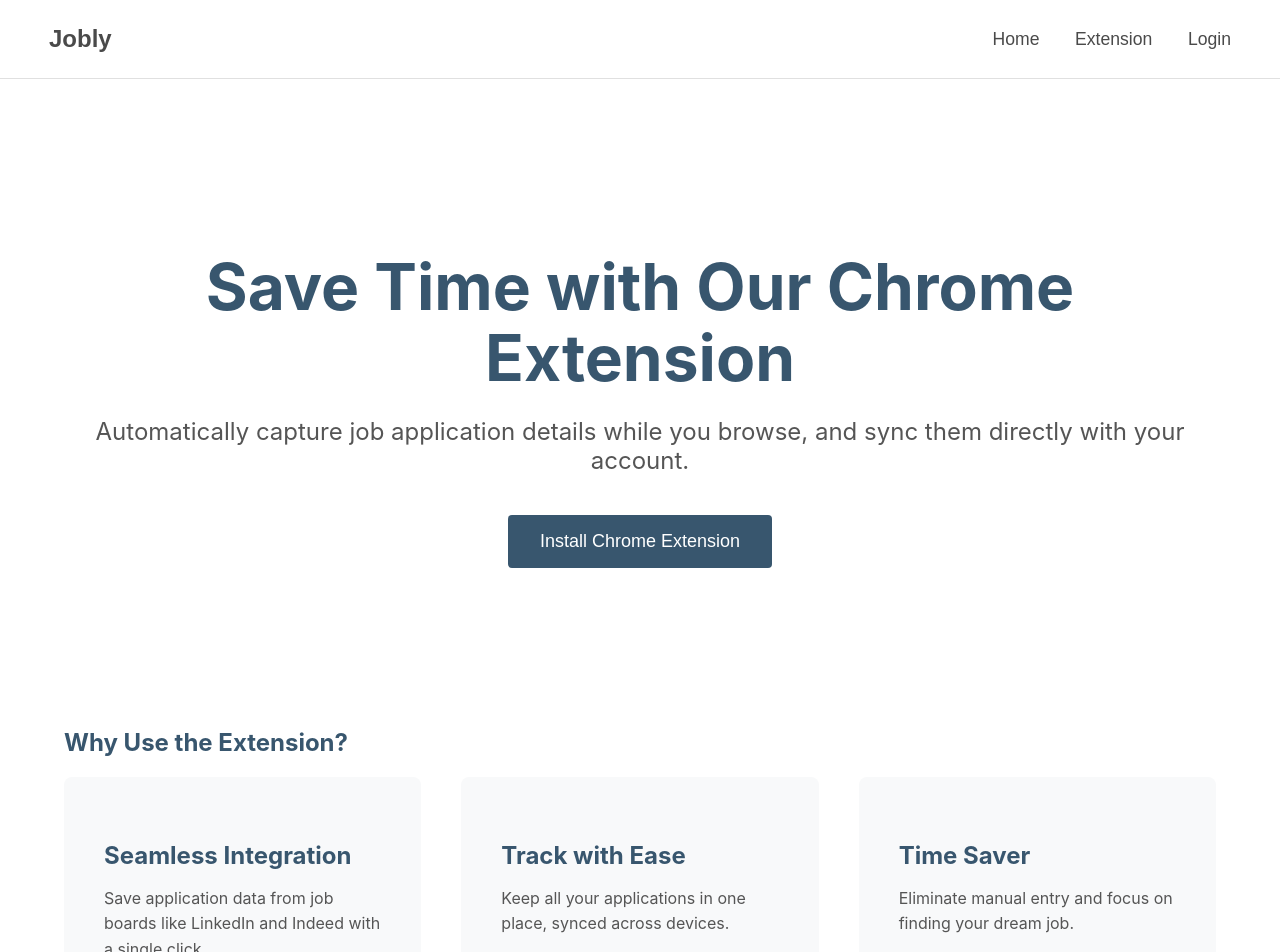
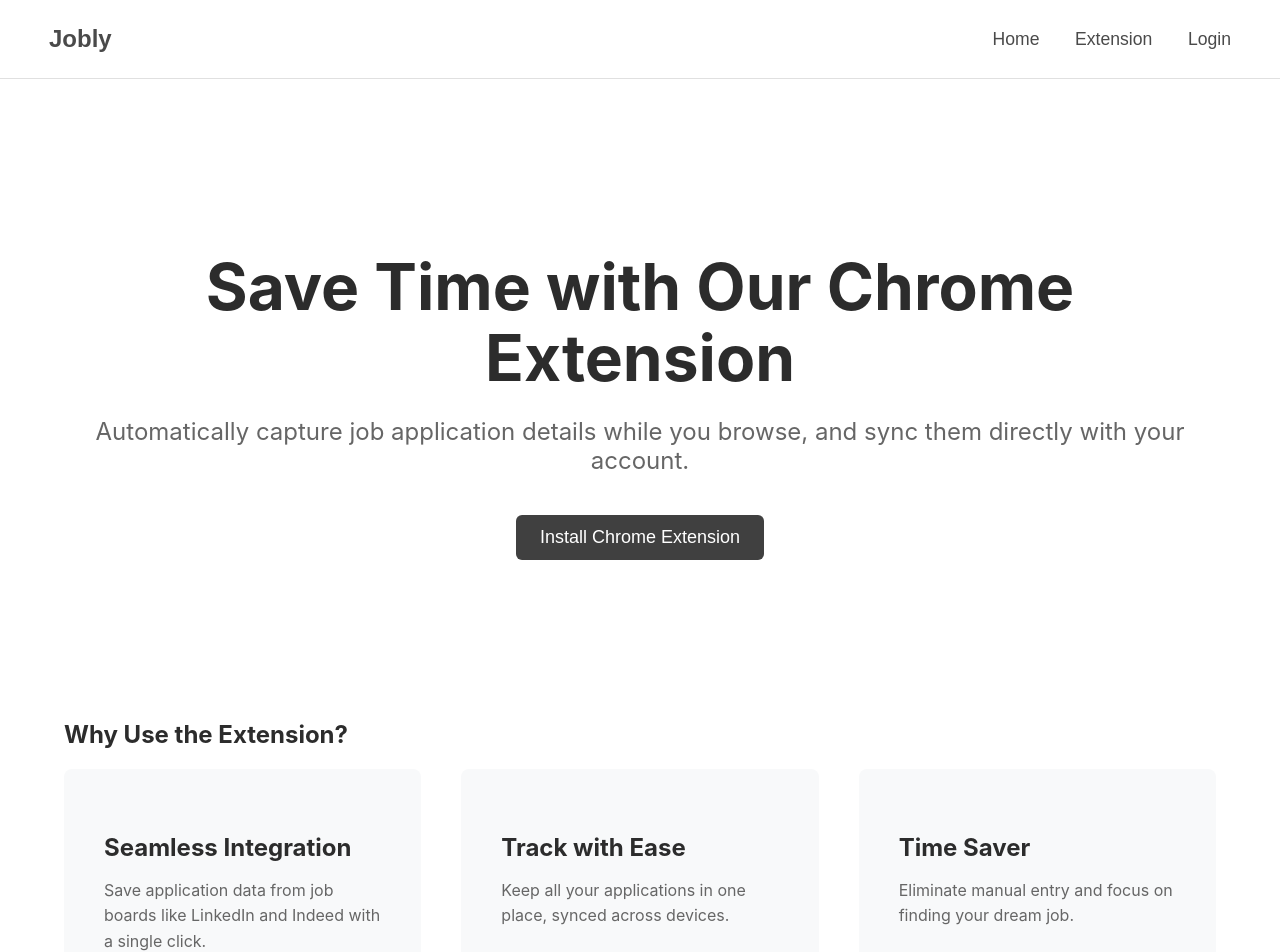
Before and after one commit to kimchee-e/Application_Tracker, a React (Create React App) app: page /extension in a window 1280 px wide. Shown: the top 952 px of the page. Built offline with nearby package versions, Linux system fonts and the light colour scheme; no server answers.

Commit message:
Modified color scheme for extension page

```diff
--- a/src/styles/Extension.css
+++ b/src/styles/Extension.css
@@ -17,29 +17,29 @@
     font-size: 64px;
     line-height: 1.1;
     margin-bottom: 24px;
-    color: #38566e;
+    color: #2c2c2c;
 }
 
 .main-section p {
     font-size: 24px;
-    color: #555;
+    color: #666;
     margin-bottom: 40px;
 }
 
 .install-button {
-    padding: 16px 32px;
+    padding: 12px 24px;
     font-size: 18px;
-    background: #38566e;
+    background: #404040;
     color: white;
     border: none;
-    border-radius: 4px;
+    border-radius: 6px;
     cursor: pointer;
     text-decoration: none;
     transition: background-color 0.3s, transform 0.2s ease;
 }
 
 .install-button:hover {
-    background: #2d4255;
+    background: #2c2c2c;
     transform: translateY(-2px);
 }
 
@@ -48,7 +48,7 @@
 }
 
 .features h2 {
-    color: #38566e;
+    color: #2c2c2c;
 }
 
 .feature-grid {
@@ -72,13 +72,13 @@
 
 .feature-card h3 {
     font-size: 24px;
-    color: #38566e;
+    color: #2c2c2c;
     margin-bottom: 16px;
 }
 
 .feature-card p {
     font-size: 16px;
-    color: #555;
+    color: #666;
     line-height: 1.6;
 }
 
```
